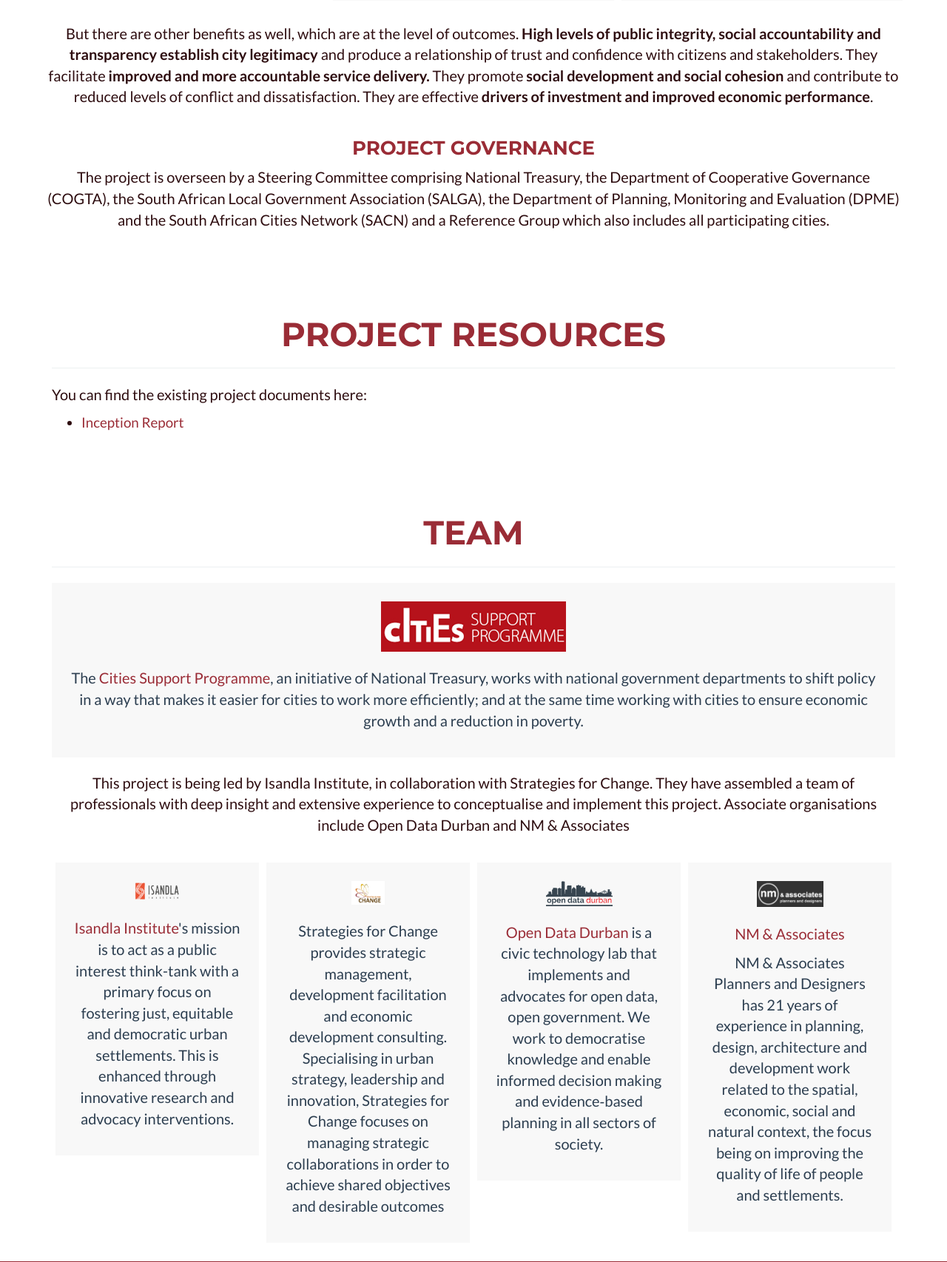
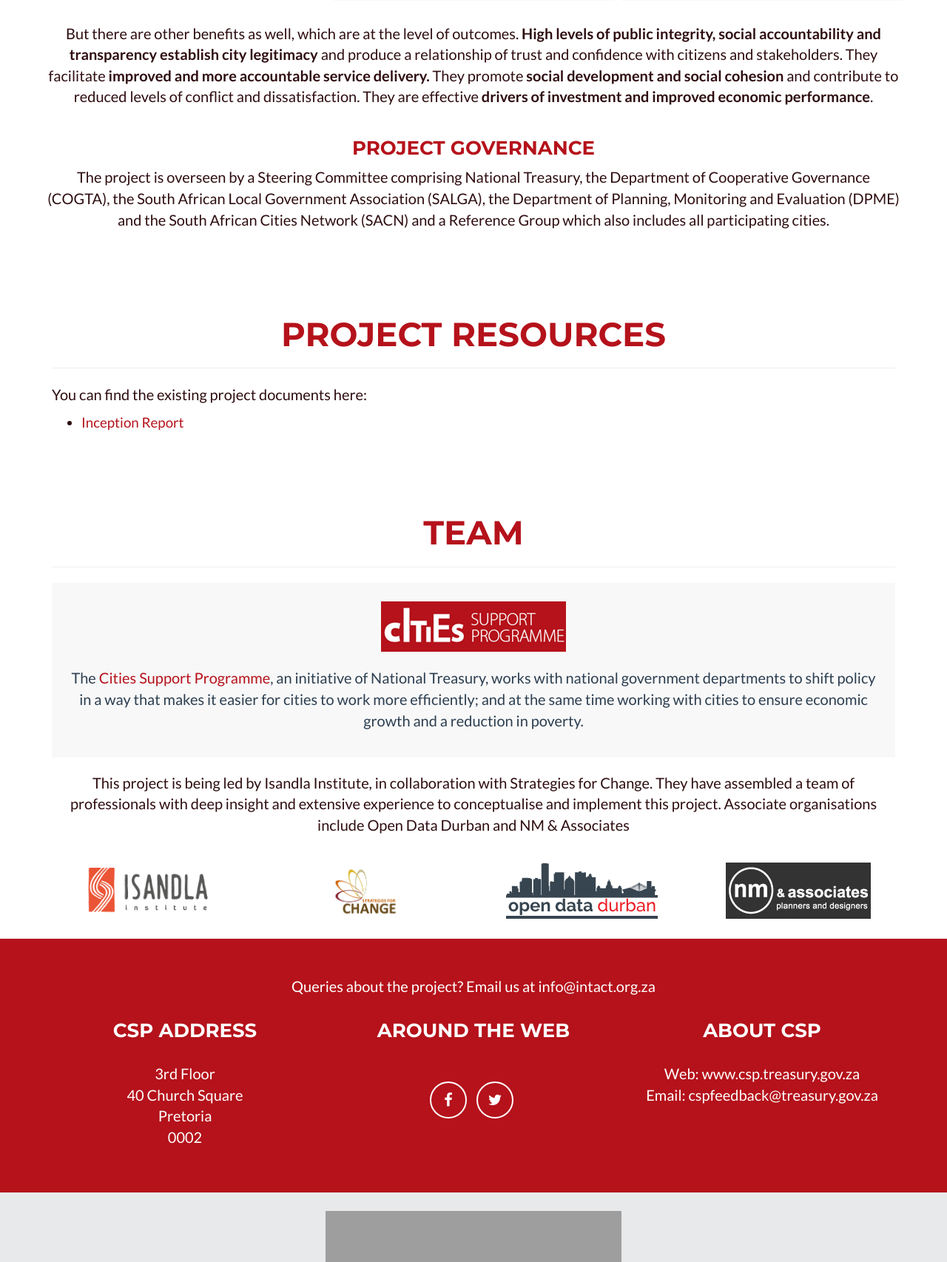
Before and after one commit to richardgevers/intact, a Flask app: page / in a window 1280 px wide. Shown: the part 3575-5281 px from the top of the page at 74% size. Run offline with Flask 2, Linux system fonts and the light colour scheme; some libraries are stand-ins or nearby versions; grey boxes are pictures that could not be loaded.

Commit message:
layout changes from NM's notes

```diff
--- a/static/css/freelancer.css
+++ b/static/css/freelancer.css
@@ -38,7 +38,7 @@ h6 {
     text-transform: uppercase;
     font-family: Montserrat,"Helvetica Neue",Helvetica,Arial,sans-serif;
     font-weight: 700;
-    color: #9a2c36;
+    color: #b5121b;
 }
 
 hr.trophy-light,
@@ -401,7 +401,7 @@ footer a:hover{
 footer .footer-above {
     padding-top: 50px;
     color: #fff;
-    background-color: #9A2C36;
+    background-color: #b5121b;
 }
 
 footer .footer-col {
--- a/templates/index.html
+++ b/templates/index.html
@@ -439,52 +439,20 @@
                     They have assembled a team of professionals with deep insight and extensive experience to  conceptualise
                     and implement this project. Associate organisations include Open Data Durban and NM & Associates</p>
                 <br>
-                 <div class="col-xs-12 col-md-3 portfolio-item" style="text-align: justify; padding: 5px">
-                    <div class="block">
-                        <a href="http://isandla.org.za/" target="_blank"><img class="img-responsive img-centered" src="/static/img/isandlalogo.png" alt="Logo" align="middle" style="max-width: 30%"></a><br>
-                                <p><a href="http://isandla.org.za/" target="_blank">Isandla Institute</a>'s mission is to act as a public interest think-tank with a primary
-                                    focus on fostering just, equitable and democratic urban settlements. This is enhanced
-                                    through innovative research and advocacy interventions.</p>
             </div>
         </div>
+        <div class="row" align="center" style="vertical-align: middle">
             <div class="col-xs-12 col-md-3 portfolio-item" style="text-align: justify; padding: 5px">
-                    <div class="block">
-                        <img class="img-responsive img-centered" src="/static/img/sfclogo.png" alt="Logo" align="middle" style="max-width: 20%"><br>
-                        <p>Strategies for Change provides strategic management, development
-                            facilitation and economic development consulting. Specialising in urban strategy, leadership
-                            and innovation, Strategies for Change focuses on managing strategic collaborations  in order
-                            to achieve shared objectives and desirable outcomes</p>
-                    </div>
+                <a href="http://isandla.org.za/" target="_blank"><img class="img-responsive img-centered" src="/static/img/isandlalogo.png" alt="Logo" align="middle" style="max-height: 76px"></a><br>
             </div>
             <div class="col-xs-12 col-md-3 portfolio-item" style="text-align: justify; padding: 5px">
-                    <div class="block">
-                        <a href="https://opendata.durban/" target="_blank"><img class="img-responsive img-centered" src="/static/img/oddlogo.svg" alt="Logo" align="middle" style="max-width: 40%"></a><br>
-                        <p><a href="https://opendata.durban/" target="_blank">Open Data Durban</a> is a civic technology lab that implements and advocates for open data, open
-                            government. We work to democratise knowledge and enable informed
-                            decision making and evidence‐based planning in all sectors of society.</p>
-                    </div>
+                <img class="img-responsive img-centered" src="/static/img/sfclogo.png" alt="Logo" align="middle" style="max-height: 76px"><br>
             </div>
             <div class="col-xs-12 col-md-3 portfolio-item" style="text-align: justify; padding: 5px">
-                    <div class="block">
-                        <a href="http://www.nmassociates.co.za/" target="_blank"><img class="img-responsive img-centered" src="/static/img/nmlogo.png" alt="Logo" align="middle" style="max-width: 40%"></a><br>
-                        <p><a href="https://opendata.durban/" target="_blank">NM & Associates</a></p>
-                                <p>NM & Associates Planners and Designers has 21 years of experience in planning, design,
-                                    architecture and development work related to the spatial, economic, social and natural
-                                    context, the focus being on improving the quality of life of people and settlements.</p>
+                <a href="https://opendata.durban/" target="_blank"><img class="img-responsive img-centered" src="/static/img/oddlogo.svg" alt="Logo" align="middle" style="max-height: 76px"></a><br>
             </div>
-                </div>
-{#                <div class="col-xs-12 col-md-4 portfolio-item" style="text-align: justify; padding: 5px">#}
-{#                    <div class="block">#}
-{#                        <p><a href="https://opendata.durban/" target="_blank">Elme Vivier</a></p>#}
-{#                                <p>[Elme Blurb]</p>#}
-{#                    </div>#}
-{#                </div>#}
-{#                <div class="col-xs-12 col-md-4 portfolio-item" style="text-align: justify; padding: 5px">#}
-{#                    <div class="block">#}
-{#                        <p><a href="https://opendata.durban/" target="_blank">Fatima Rawat</a></p>#}
-{#                                <p>[Fatima Blurb</p>#}
-{#                    </div>#}
-{#                </div>#}
+            <div class="col-xs-12 col-md-3 portfolio-item" style="text-align: justify; padding: 5px">
+                <a href="http://www.nmassociates.co.za/" target="_blank"><img class="img-responsive img-centered" src="/static/img/nmlogo.png" alt="Logo" align="middle" style="max-height: 76px"></a><br>
             </div>
         </div>
     </div>
```
Also changed, not shown: other parts of static/css/freelancer.css (+13 -13 lines), static/img/IntactLogo_Long.svg, static/img/IntactLogo_square.svg. Lines whose indentation alone changed are shown as unchanged.
